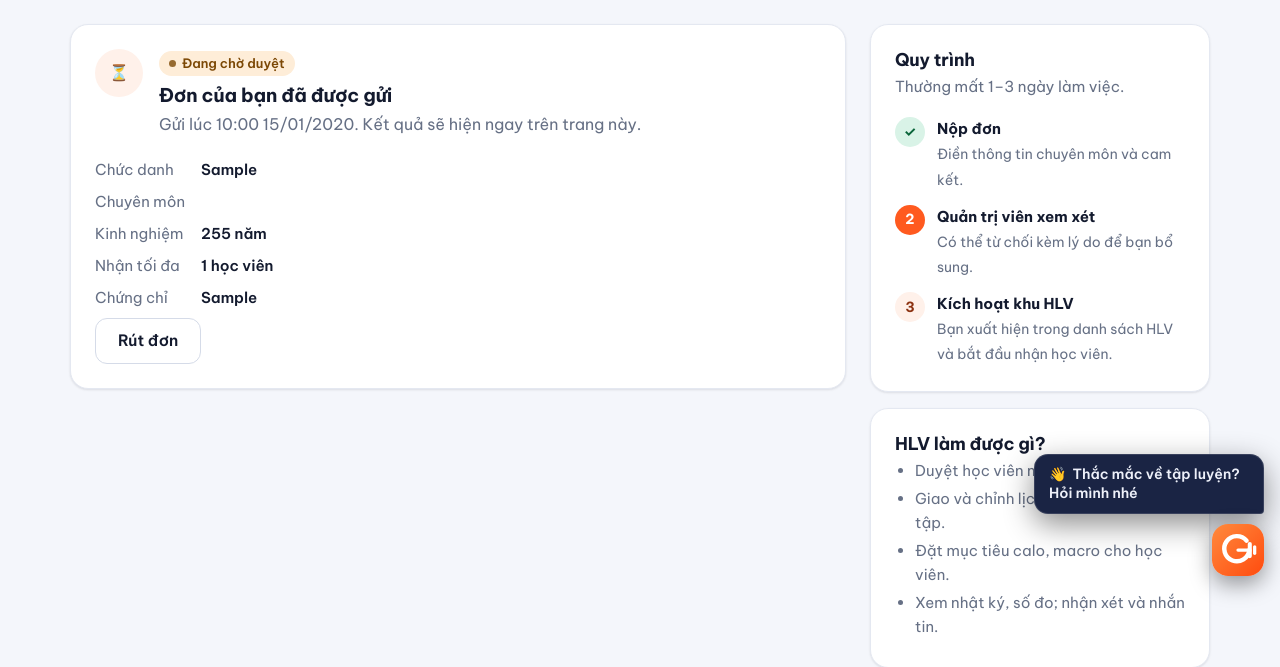
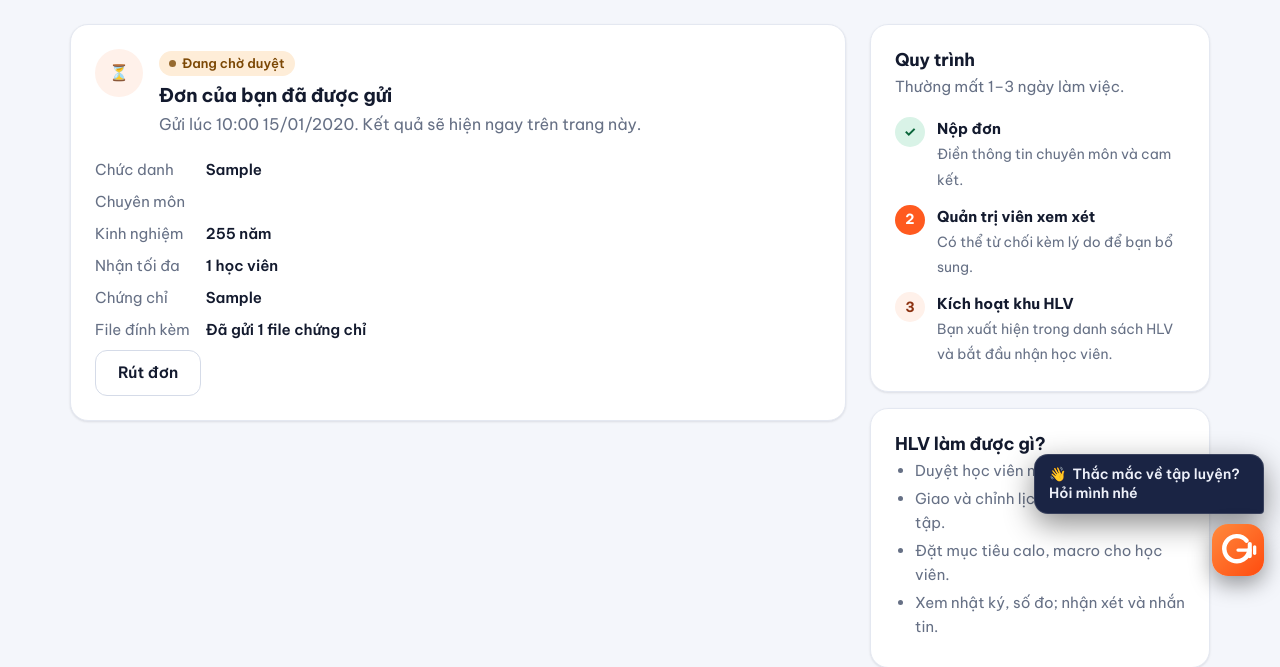
Before and after one commit to nguyenvthanh1646-commits/gymsmart, a PHP site: page /v1beta/coach-apply.php in a window 1280 px wide. Shown: the part 208-875 px from the top of the page. Run offline with PHP 8.4, Linux system fonts and the light colour scheme; the visitor is signed in with stand-in values (Sample User, id 1); tables that the repository leaves empty hold one stand-in row (values such as "Sample post").

Commit message:
Mẫu đơn HLV: tải lên file chứng chỉ (kiểm tra nội dung bằng finfo, tối đa 3 MB, lưu ngoài public/), admin xem qua admin/certificate.php
Co-Authored-By: Claude Opus 5.5 <noreply@anthropic.com>

```diff
--- a/public/admin/coach-applications.php
+++ b/public/admin/coach-applications.php
@@ -98,6 +98,9 @@ include __DIR__ . '/../includes/admin-nav.php';
                 </dl>
                 <h2 style="margin-top:20px">Chứng chỉ</h2>
                 <p class="adm-sub" style="white-space:pre-line"><?= $app['certifications'] !== '' ? htmlspecialchars($app['certifications']) : 'Không ghi chứng chỉ.' ?></p>
+                <?php if (coachCertNameOk($app['certificate_file'] ?? null)): ?>
+                    <p><a class="adm-btn adm-btn-ghost adm-btn-sm" href="/admin/certificate.php?id=<?= (int)$app['id'] ?>" target="_blank" rel="noopener">Xem file chứng chỉ đính kèm (<?= htmlspecialchars(strtoupper(pathinfo($app['certificate_file'], PATHINFO_EXTENSION))) ?>)</a></p>
+                <?php endif; ?>
                 <h2 style="margin-top:20px">Giới thiệu</h2>
                 <p style="white-space:pre-line;margin:0"><?= htmlspecialchars($app['bio']) ?></p>
                 <h2 style="margin-top:20px">Phương pháp huấn luyện</h2>
--- a/public/coach-apply.php
+++ b/public/coach-apply.php
@@ -42,6 +42,14 @@ if ($ready && $_SERVER['REQUEST_METHOD'] === 'POST') {
             $v = validateCoachApplication($_POST);
             $errors = $v['errors'];
             $old = $v['data'] + ['specialties_list' => explode(',', $v['data']['specialties'])];
+            if (!$errors && coachExtrasReady($pdo)) {
+                // File chứng chỉ (không bắt buộc): chỉ lưu khi các ô khác đã hợp lệ, để khỏi để lại file rác
+                try {
+                    $v['data']['certificate_file'] = coachStoreCertificate($_FILES['certificate_file'] ?? null, $userId);
+                } catch (CoachException $e) {
+                    $errors['certificate_file'] = $e->getMessage();
+                }
+            }
             if (!$errors) {
                 coachSubmitApplication($pdo, $userId, $v['data']);
                 coachFlash('ok', 'Đã gửi đơn. Quản trị viên sẽ xem xét và trả lời trên trang này.');
@@ -51,6 +59,10 @@ if ($ready && $_SERVER['REQUEST_METHOD'] === 'POST') {
         }
     } catch (CoachException $e) {
         $errors['_form'] = $e->getMessage();
+        // Đã lưu file chứng chỉ mà nộp đơn thất bại (ví dụ bấm gửi 2 lần): xóa file để không để lại rác
+        if (isset($v['data']['certificate_file']) && coachCertNameOk($v['data']['certificate_file'])) {
+            @unlink(coachCertDir() . '/' . $v['data']['certificate_file']);
+        }
     }
 }
 
@@ -164,6 +176,7 @@ include __DIR__ . '/includes/header.php';
                     <dt>Kinh nghiệm</dt><dd><?= (int)$latest['experience_years'] ?> năm</dd>
                     <dt>Nhận tối đa</dt><dd><?= (int)$latest['max_clients'] ?> học viên</dd>
                     <?php if ($latest['certifications'] !== ''): ?><dt>Chứng chỉ</dt><dd><?= htmlspecialchars($latest['certifications']) ?></dd><?php endif; ?>
+                    <?php if (!empty($latest['certificate_file'])): ?><dt>File đính kèm</dt><dd>Đã gửi 1 file chứng chỉ</dd><?php endif; ?>
                 </dl>
                 <form method="post" action="/coach-apply.php" class="form-actions" data-confirm="Rút đơn đăng ký HLV? Bạn có thể nộp lại sau.">
                     <?= csrfField() ?>
@@ -187,7 +200,7 @@ include __DIR__ . '/includes/header.php';
                 <div class="alert alert--error" role="alert">Vui lòng kiểm tra lại <?= count($errors) ?> mục được đánh dấu bên dưới.</div>
             <?php endif; ?>
 
-            <form class="card" method="post" action="/coach-apply.php" novalidate>
+            <form class="card" method="post" action="/coach-apply.php" enctype="multipart/form-data" novalidate>
                 <?= csrfField() ?>
                 <input type="hidden" name="action" value="submit">
 
@@ -240,6 +253,15 @@ include __DIR__ . '/includes/header.php';
                         <span class="ch-count" data-count="certifications" aria-live="polite"></span>
                         <?= fieldError($errors, 'certifications') ?>
                     </div>
+                    <?php if (coachExtrasReady($pdo)): ?>
+                    <div class="field<?= isset($errors['certificate_file']) ? ' is-invalid' : '' ?>">
+                        <label for="certificate_file">Ảnh hoặc file PDF chứng chỉ (không bắt buộc)</label>
+                        <input type="hidden" name="MAX_FILE_SIZE" value="<?= COACH_CERT_MAX_BYTES ?>">
+                        <input id="certificate_file" name="certificate_file" type="file" accept="image/jpeg,image/png,image/webp,application/pdf"<?= invalidAttr($errors, 'certificate_file') ?>>
+                        <small>JPG, PNG, WebP hoặc PDF, tối đa 3 MB. Chỉ quản trị viên xem được, học viên không thấy file này.<?= $errors ? ' Nếu đơn báo lỗi, hãy chọn lại file.' : '' ?></small>
+                        <?= fieldError($errors, 'certificate_file') ?>
+                    </div>
+                    <?php endif; ?>
                 </fieldset>
 
                 <fieldset class="form-sec">
```
Also changed, not shown: public/admin/certificate.php (added, +34 -0 lines), storage/.htaccess (added), 1 other file.
